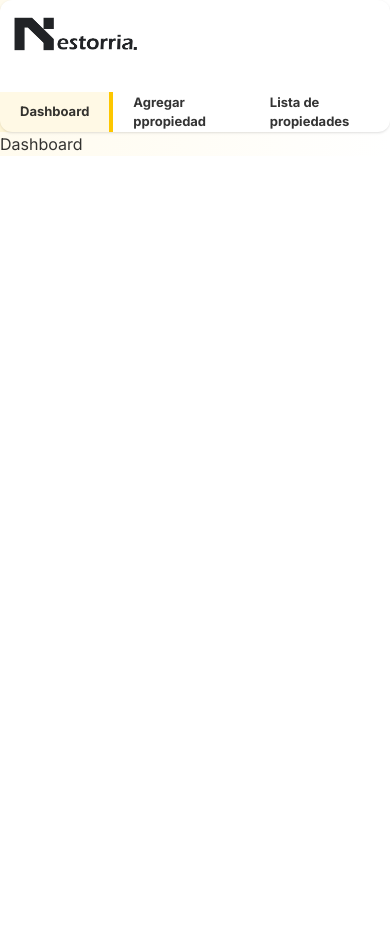
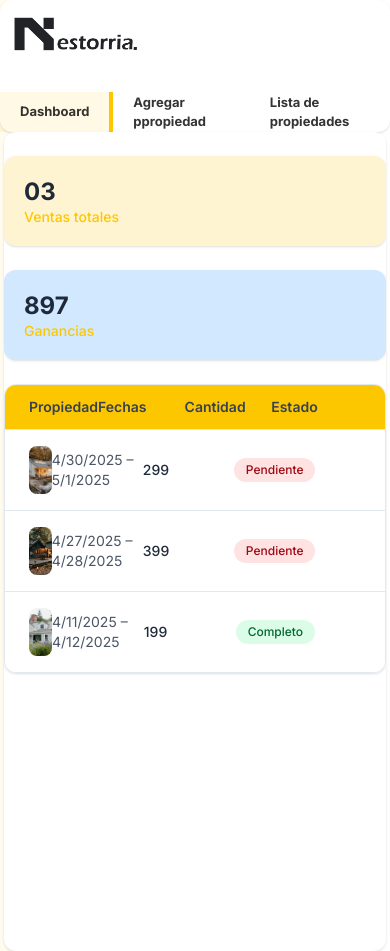
Before and after one commit to Avila-Pato/ModernWeb, a React (Vite) app: page /owner in a window 390 px wide. Before the commit the page ends 844 px from the top, so only its background shows below. Built offline with nearby package versions, Linux system fonts and the light colour scheme; no server answers.

Commit message:
Enhance Dashboard component with detailed booking and revenue display; implement data fetching and responsive layout

```diff
--- a/src/pages/owner/Dashboard.jsx
+++ b/src/pages/owner/Dashboard.jsx
@@ -1,9 +1,119 @@
-import React from 'react'
+import React, { useEffect, useState } from "react";
+import { useAppContext } from "../../context/AppContext";
+import { assets, dummyDashboardData } from "../../assets/data";
 
 const Dashboard = () => {
+  const { user, currency } = useAppContext();
+  const [dashboardData, setDashboardData] = useState({
+    bookings: [],
+    totalBookings: 0,
+    totalRevenue: 0,
+  });
+
+  const getDashboardData = async () => {
+    setDashboardData(dummyDashboardData);
+  };
+
+  useEffect(() => {
+    getDashboardData();
+  }, [user]);
+
   return (
-    <div>Dashboard</div>
-  )
-}
+    <div className="md:px-8 py-6 xl:py-8 mx-1 sm:mx-3 h-[97vh] overflow-y-auto lg:w-11/12 bg-white shadow rounded-xl">
+      {/* KPI Cards */}
+      <div className="grid grid-cols-1 sm:grid-cols-2 gap-6 mb-6">
+        {/* Total Bookings */}
+        <div className="flex items-center gap-4 p-5 bg-[#fff4d2] rounded-xl shadow-sm">
+          <img src={assets.house} alt="House" className="hidden sm:block w-8 h-8" />
+          <div>
+            <h4 className="text-2xl font-bold text-gray-800">
+              {(dashboardData.totalBookings ?? 0).toString().padStart(2, "0")}
+            </h4>
+            <p className="text-sm font-medium text-secondary">Ventas totales</p>
+          </div>
+        </div>
 
-export default Dashboard
+        {/* Total Revenue */}
+        <div className="flex items-center gap-4 p-5 bg-[#d1e8ff] rounded-xl shadow-sm">
+          <img src={assets.dollar} alt="Dollar" className="hidden sm:block w-8 h-8" />
+          <div>
+            <h4 className="text-2xl font-bold text-gray-800">
+              {currency}
+              {(dashboardData.totalRevenue ?? 0).toLocaleString()}
+            </h4>
+            <p className="text-sm font-medium text-secondary">Ganancias</p>
+          </div>
+        </div>
+      </div>
+
+      {/* Latest Bookings Table */}
+      <div className="mt-6 overflow-hidden rounded-xl border border-slate-200 shadow-sm">
+        <div className="bg-secondary px-6 py-3 border-b border-slate-200">
+          <div className="grid grid-cols-[0.5fr_2fr_2fr_1fr_1fr] text-left text-sm font-semibold text-gray-700">
+            <span className="hidden lg:block">#</span>
+            <span>Propiedad</span>
+            <span>Fechas</span>
+            <span>Cantidad</span>
+            <span>Estado</span>
+          </div>
+        </div>
+
+        <div className="divide-y divide-slate-200">
+          {dashboardData.bookings.length === 0 ? (
+            <p className="p-6 text-center text-gray-500">No hay reservas disponibles.</p>
+          ) : (
+            dashboardData.bookings.map((booking, index) => (
+              <div
+                key={booking._id || index}
+                className="grid grid-cols-[0.5fr_2fr_2fr_1fr_1fr] items-center px-6 py-4 bg-white text-sm hover:bg-gray-50 transition-colors"
+              >
+                <span className="hidden lg:block text-gray-500">{index + 1}</span>
+
+                {/* Property */}
+                <div className="flex items-center gap-3 min-w-0">
+                  <img
+                    src={booking.property.images[0]}
+                    alt={booking.property.title}
+                    className="w-12 h-12 object-cover rounded-lg flex-shrink-0"
+                  />
+                  <p className="text-gray-800 font-medium truncate">
+                    {booking.property.title}
+                  </p>
+                </div>
+
+                {/* Dates */}
+                <div className="text-gray-600">
+                  {new Date(booking.checkInDate).toLocaleDateString()} –{" "}
+                  {new Date(booking.checkOutDate).toLocaleDateString()}
+                </div>
+
+                {/* Price */}
+                <div className="font-medium text-gray-800">
+                  {currency}
+                  {booking.totalPrice.toLocaleString()}
+                </div>
+
+                {/* Status */}
+                <div className="flex justify-start">
+                  <span
+                    className={`px-3 py-1 rounded-full text-xs font-medium
+                      ${
+                        booking.isPaid
+                          ? "bg-green-100 text-green-800"
+                          : "bg-red-100 text-red-800"
+                      }
+                    `}
+                  >
+                    {booking.isPaid ? "Completo" : "Pendiente"}
+                  </span>
+                </div>
+              </div>
+            ))
+          )}
+        </div>
+      </div>
+    </div>
+  );
+};
+
+export default Dashboard;
```
